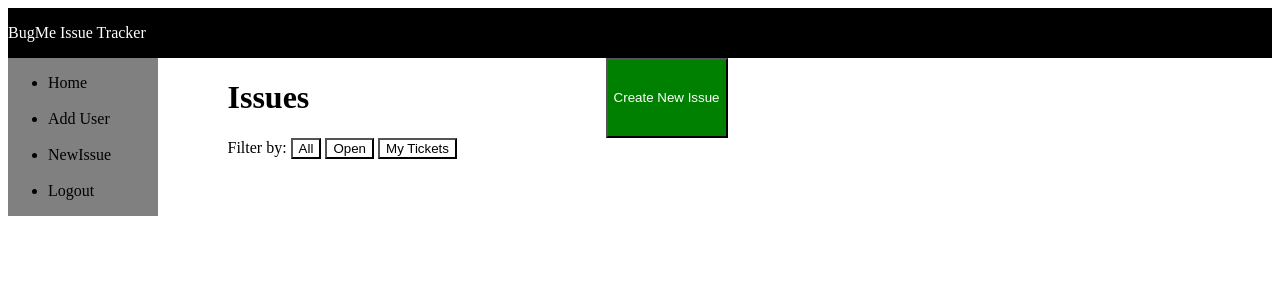
After one commit to daamorgan/Final-Project, a PHP site: page /homepage.html in a window 1280 px wide. The commit adds this page. Shown: the top 300 px of the page. Run offline with PHP 8.4, Linux system fonts and the light colour scheme.

Commit message:
First draft of homepage documents

```diff
--- /dev/null
+++ b/homepage.html
@@ -0,0 +1,42 @@
+<!DOCTYPE html>
+	<html>
+		<head>
+			<title>Home</title>
+			<script src="homepage.js"> </script>
+			<link rel="stylesheet" href="styling.css">
+		</head>
+		<body>
+			<div class="Container">
+     			<div class="Top">
+      				<p>BugMe Issue Tracker</p>
+     			</div>
+     		<div class="sides">
+     			<ul>
+         			<li> <a href="homepage.html"> Home </a> </li>
+             		<br>
+             		<li> <a href="adminLogin.html"> Add User</a></li>
+             		<br>
+             		<li> <a href="CreateIssue.html"> NewIssue</a></li>
+             		<br>
+             		<li> <a href="Logout.html"> Logout</a></li>
+             	</ul>
+
+     </div>
+     <div class="Main">
+     	<div class="Homepage-Flex">
+     		<h1>Issues</h1>
+     		<button class="green" id=newIssue> Create New Issue</button><!--green class is it needed-->
+     		</div>
+     	<form>
+     		Filter by:
+     		<button class= "filterbtn" id="all">All</button>
+     		<button class= "filterbtn" id="open">Open</button>
+     		<button class= "filterbtn" id="mytickets"> My Tickets</button>
+     	</form>
+     	<div id="resultsTable">
+     	</div>
+     	</div>
+
+
+
+	</html>
--- /dev/null
+++ b/homepage.js
@@ -0,0 +1,29 @@
+document.addEventListener('DOMContentLoaded', function(){
+	document.getElementById("open").addEventListener('click',filterAction);
+	document.getElementById("all").addEventListener('click',filterAction);
+	document.getElementById("mytickets").addEventListener('click',filterAction);
+}
+);
+
+function EventListener(btn){
+     btn.addEventListener('click',filterAction);
+}
+
+var httpRequest;
+function filterAction(event){
+       event.preventDefault();
+       httpRequest = new XMLHttpRequest();
+       var filteroption= this.id;
+       var url ="homepage.php?filter="+ filteroption;
+       httpRequest.onreadystatechange = fetchData;
+       httpRequest.open('GET',url,true);
+       httpRequest.send();
+ }
+
+ function fetchData(){
+    if (httpRequest.readyState === XMLHttpRequest.DONE) {
+        if (httpRequest.status === 200) {
+            document.getElementById('resultsTable').innerHTML= httpRequest.responseText;
+   }else {
+     alert('There was a problem with the request.');
+}}}
--- a/styling.css
+++ b/styling.css
@@ -32,3 +32,41 @@
     label{
             font-weight: bold;
     }
+
+    a{
+        text-decoration: none;
+        color: black;
+    }
+/*CSS HOME*/
+.filterbtn{
+	background-color: white;
+	color: black;
+}
+
+.filterbtn.selected{
+	background-color: blue;
+	colour: white
+}
+
+.red{
+	background-color: red;
+}
+
+.green{
+	background-color: green;
+}
+
+.yellow{
+	background-color: green;
+}
+
+.white{
+	colour: white
+}
+
+.Homepage-Flex{
+	display: flex;
+	flex-direction: row;
+	justify-content: space-between;
+}
+/*CSS HOME*/
```
Also changed, not shown: homepage.php (added, +49 -0 lines).
